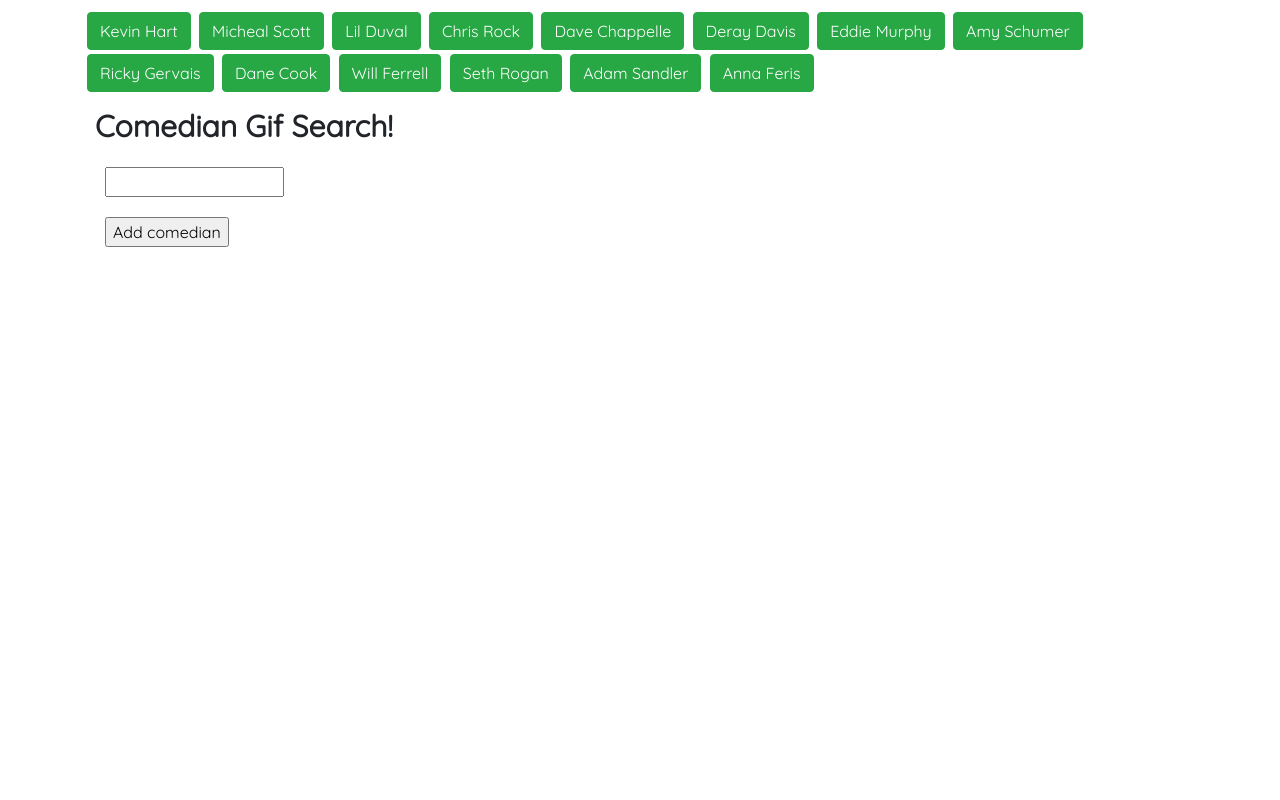
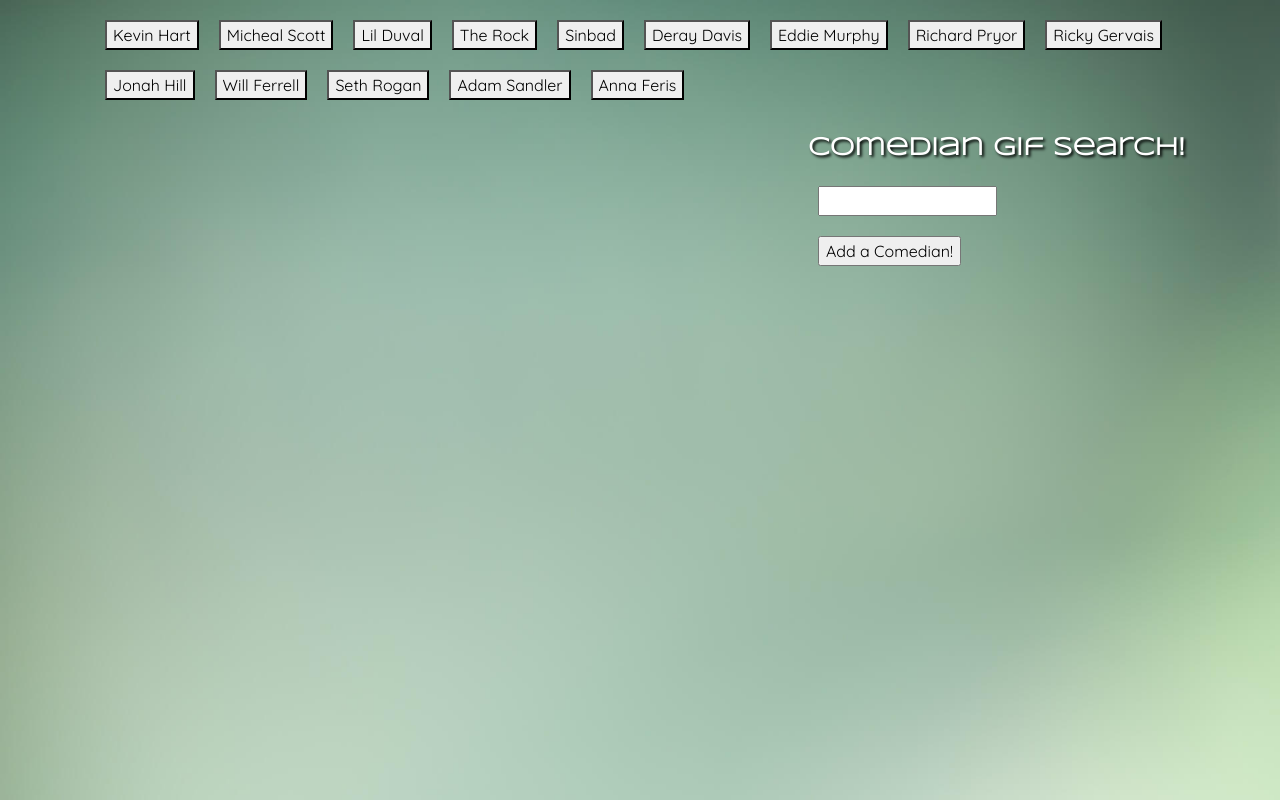
Before and after one commit to thisisjax/API-Homework, a plain HTML site: page index.html in a window 1280 px wide. Drawn offline with nearby package versions, Linux system fonts and the light colour scheme.

Commit message:
final project submission

```diff
--- a/index.html
+++ b/index.html
@@ -17,7 +17,7 @@
     <!--CSS Link-->
     <link rel="stylesheet" type="text/css" media="screen" href="main.css" />
     <!--Google Fonts-->
-    <link href="https://fonts.googleapis.com/css?family=Quicksand" rel="stylesheet">
+    <link href="https://fonts.googleapis.com/css?family=Quicksand|Syncopate" rel="stylesheet">
 
 
 </head>
@@ -29,21 +29,7 @@
 
         <!--The New Buttons go here-->
         <div id="button-view"></div>
-        <!--Buttons-->
-        <button data-comedian="Kevin Hart" type="button" class="btn btn-success">Kevin Hart</button>
-        <button data-comedian="Micheal Scott" type="button" class="btn btn-success">Micheal Scott</button>
-        <button data-comedian="Lil Duval" type="button" class="btn btn-success">Lil Duval</button>
-        <button data-comedian="Chris Rock" type="button" class="btn btn-success">Chris Rock</button>
-        <button data-comedian="Dave Chappelle" type="button" class="btn btn-success">Dave Chappelle</button>
-        <button data-comedian="Deray Davis" type="button" class="btn btn-success">Deray Davis</button>
-        <button data-comedian="Eddie Murphy" type="button" class="btn btn-success">Eddie Murphy</button>
-        <button data-comedian="Amy Schumer" type="button" class="btn btn-success">Amy Schumer</button>
-        <button data-comedian="Ricky Gervais" type="button" class="btn btn-success">Ricky Gervais</button>
-        <button data-comedian="Dane Cook" type="button" class="btn btn-success">Dane Cook</button>
-        <button data-comedian="Will Ferrell" type="button" class="btn btn-success">Will Ferrell</button>
-        <button data-comedian="Seth Rogan" type="button" class="btn btn-success">Seth Rogan</button>
-        <button data-comedian="Adam Sandler" type="button" class="btn btn-success">Adam Sandler</button>
-        <button data-comedian="Anna Feris" type="button" class="btn btn-success">Anna Feris</button>
+
 
         <!--Takes User Input-->
         <form id="gif-form">
@@ -53,8 +39,9 @@
             <br>
 
             <!--Button to trigger added-->
-            <input id="add-gif" type="submit" value="Add comedian">
+            <input id="add-gif" type="submit" value="Add a Comedian!">
         </form>
+
 
         <!--Put Gifs Here-->
         <div id="gif-appear-here"></div>
--- a/main.css
+++ b/main.css
@@ -1,9 +1,18 @@
 body {
     font-family: 'Quicksand', sans-serif;
+    background:  url(images/background.jpg) no-repeat center center fixed;
+    -webkit-background-size: cover;
+    -moz-background-size: cover;
+    -o-background-size: cover;
+    background-size: cover;
+
 }
 .header {
-    font-size: 30px;
-    font-weight: bolder;
+    font-size: 25px;
+    font-family: 'Syncopate', sans-serif;
+    font-weight: bold;
+    color: white;
+    text-shadow: 2px 2px 3px black;
 }
 .btn {
     margin: 2px;
@@ -14,3 +23,6 @@ form,
 input {
   margin: 10px;
 }
+#gif-form {
+    float: right;
+}
--- a/main.js
+++ b/main.js
@@ -1,12 +1,56 @@
+$(document).ready(function(){
 //Comedian Buttons
-var comedians = ["Kevin Hart", "Micheal Scott", "Lil Duval", "Chris Rock", "Dave Chappelle", "Deray Davis", "Eddie Murphy", "Amy Schumer", "Ricky Gervais", "Dane Cook", "Will Ferrell", "Seth Rogan", "Adam Sandler", "Anna Feris"];
+var comedians = ["Kevin Hart", "Micheal Scott", "Lil Duval", "The Rock", "Sinbad", "Deray Davis", "Eddie Murphy", "Richard Pryor", "Ricky Gervais", "Jonah Hill", "Will Ferrell", "Seth Rogan", "Adam Sandler", "Anna Feris"];
+
+//Function for each button content
+$(document).on("click","button", function() {
+
+    //get value from the button..
+    var comedian = $(this).attr("data-comedian");
+    //URL
+    var queryURL = "https://api.giphy.com/v1/gifs/search?q=" +
+    comedian + "&api_key=cTX1XUHM9bC87I9402kXdzN6NJybk1ct&limit=10";
+    //AJAX request using the URL
+    $.ajax({
+        url: queryURL,
+        method: "GET"
+    })
+    //Once the data comesback, get the response
+    .then(function(response) {
+
+        // console.log(queryURL);
+
+        // console.log(response);
+        //Store the data from the AJAX in results
+        var results = response.data;
+
+        //Loop through each comedian
+        for (var i = 0; i < results.length; i++) {
+            //creating a div tag
+            var comedianDiv = $("<div>");
+            //create a p tag with results ratings
+            var p = $("<p>").text("Rating: " + results[i].rating);
+            //create image tag
+            var comedianImage = $("<img>");
+            //attribute image with property of resutls
+            comedianImage.attr("src", results[i].images.fixed_height.url);
+
+            //Append to div
+            comedianDiv.append(p);
+            comedianDiv.append(comedianImage);
+            //Add the div to the page
+            $("#gif-appear-here").prepend(comedianDiv);
+
+        }
+    });
+});
 
 
 //Make a function to display the data (comedians name)
-function displayComedians() {
+function renderButtons() {
 
     //Clear the old buttons before appending the new ones
-    // $("#button-view").empty();
+    $("#button-view").empty();
 
     //Loop thru old buttons...
     for (var i = 0; i < comedians.length; i++) {
@@ -15,8 +59,8 @@ function displayComedians() {
         var a = $("<button>");
         //Giving the button a class..
         a.addClass("comedian");
-        //
-        a.attr("data-name", comedians[i]);
+        //data attribute
+        a.attr("data-comedian", comedians[i]);
         //putting text on the button
         a.text(comedians[i]);
         //Putting the button on the page
@@ -24,9 +68,12 @@ function displayComedians() {
     }
 }
 
+
+
 //On Click...
 $("#add-gif").on("click", function(event) {
     //Dont want the form to submit..
+
     event.preventDefault();
 
     //Get user input & trim their text
@@ -36,10 +83,11 @@ $("#add-gif").on("click", function(event) {
     comedians.push(add);
 
     //call the function that displays the new button
-    displayComedians();
+    renderButtons();
 
 });
 
 
 //call the function that displays the new button
-displayComedians();
+renderButtons();
+});
```
Also changed, not shown: images/background.jpg (added), 2 other files.
